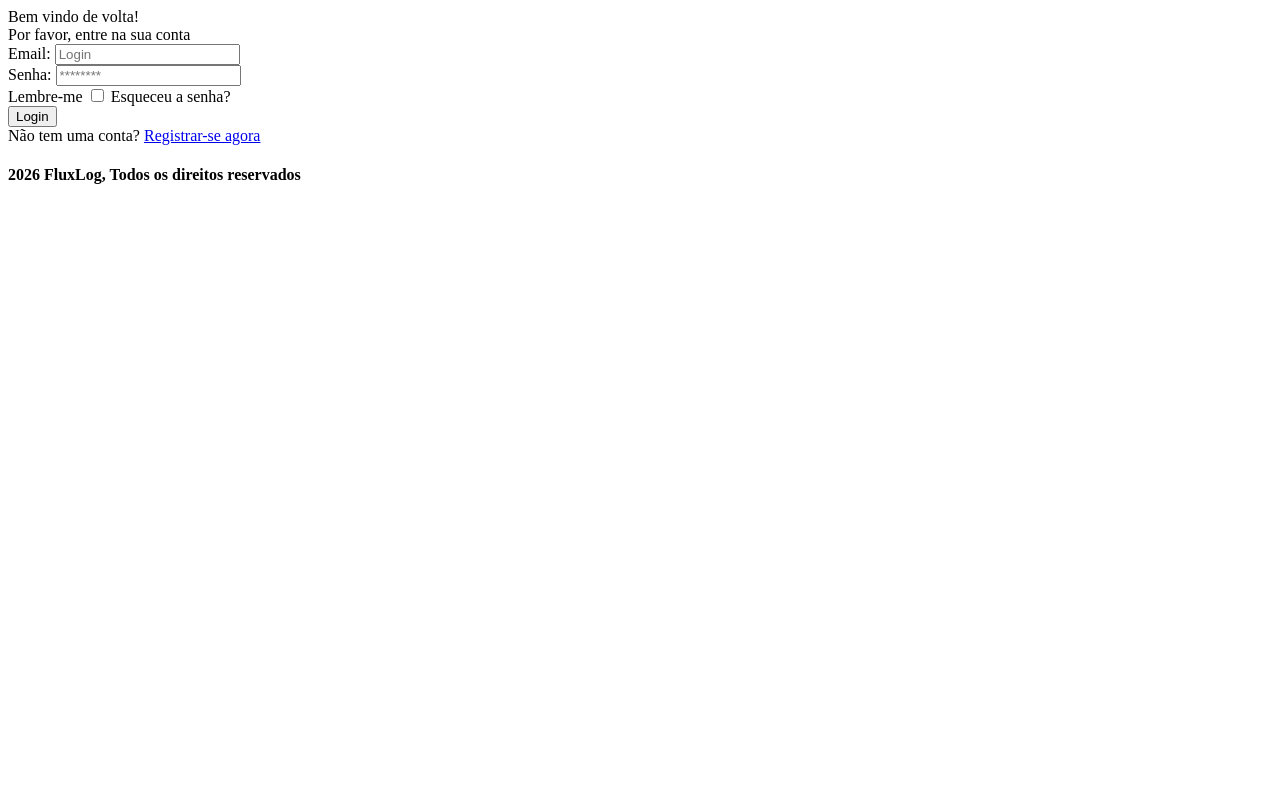
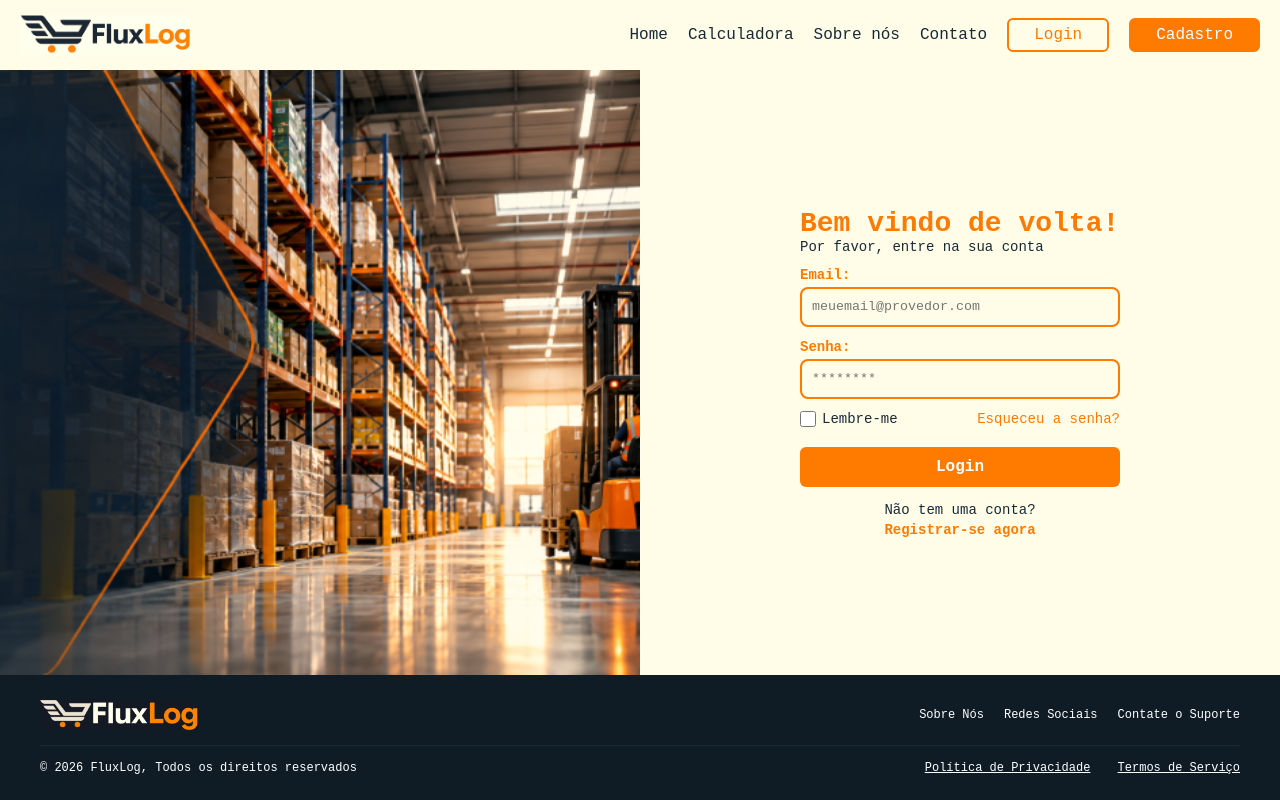
Before and after one commit to Flux-Log/flux-log, a plain HTML site: page colaboradores/kaua-pacce/login.html in a window 1280 px wide. Drawn offline with Linux system fonts and the light colour scheme; a web font is replaced by a local one.

Commit message:
alterado a logica de tentativas no login e adicionado css

```diff
--- a/colaboradores/kaua-pacce/login.html
+++ b/colaboradores/kaua-pacce/login.html
@@ -1,53 +1,107 @@
 <!DOCTYPE html>
 <html lang="pt-br">
+
 <head>
     <meta charset="UTF-8">
     <meta name="viewport" content="width=device-width, initial-scale=1.0">
     <title>Login</title>
+    <link href="https://fonts.googleapis.com/css2?family=Google+Sans+Code:wght@400;700&display=swap" rel="stylesheet">
+    <link rel="stylesheet" href="style.css">
 </head>
+
 <body>
-<div>
-    <span>Bem vindo de volta!</span>
-    <br>
-    <span>Por favor, entre na sua conta</span>
-<br>
-    <span>Email:</span>
-    <input id="ipt_email" type="text" placeholder="Login">
-<br>
-    <span>Senha:</span>
-    <input type="text" id="ipt_senha" placeholder="********">
-<br>
-    <span>Lembre-me</span>
-    <input type="checkbox" id="ipt_checkbox">
-    <span>Esqueceu a senha?</span>
-
-<br>
-    <button onclick="login()">Login</button>
-<br>
-    <span>Não tem uma conta?</span>
-    <a href="cadastro.html">Registrar-se agora</a>
+<div class="header">
+    <img src="imagens/logoAzul.png" class="logo" alt="FluxLog">
+    <div class="menu">
+        <a href="">Home</a>
+        <a href="">Calculadora</a>
+        <a href="">Sobre nós</a>
+        <a href="">Contato</a>
+        <a href="login.html" class="btn-login">Login</a>
+        <a href="cadastro.html" class="btn-cadastro">Cadastro</a>
+    </div>
 </div>
 
-<!--footer inicio-->
-  <div class="footer">
-    <div class="container">
-      <h4>2026 FluxLog, Todos os direitos reservados</h4>
+<div class="principal">
+    <div class="imagem"></div>
+        <div class="formulario">
+            <div class="caixa">
+                <h1>Bem vindo de volta!</h1>
+                <p class="subtitulo">Por favor, entre na sua conta</p>
+
+                <label for="ipt_email">Email:</label>
+                <input type="text" id="ipt_email" placeholder="meuemail@provedor.com">
+
+                <label for="ipt_senha">Senha:</label>
+                <input type="password" id="ipt_senha" placeholder="********">
+
+                <div class="linha-lembrar">
+                    <div>
+                        <input type="checkbox" id="ipt_checkbox">
+                        <span>Lembre-me</span>
+                    </div>
+                    <a href="">Esqueceu a senha?</a>
+                </div>
+
+                <button id="btn_login" onclick="login()">Login</button>
+
+                <p class="link-cadastro">
+                    Não tem uma conta?
+                <a href="cadastro.html">Registrar-se agora</a>
+            </p>
+        </div>
     </div>
-  </div>
-  <!--footer fim-->
+</div>
 
+<div class="footer">
+    <div class="footer-topo">
+        <img src="imagens/logoBranco.png" class="logo" alt="FluxLog">
+        <div class="footer-links">
+            <a href="">Sobre Nós</a>
+            <a href="">Redes Sociais</a>
+            <a href="">Contate o Suporte</a>
+        </div>
+    </div>
+<div class="footer-base">
+    <span>© 2026 FluxLog, Todos os direitos reservados</span>
+        <span>
+            <a href="">Política de Privacidade</a>
+            <a href="">Termos de Serviço</a>
+            </span>
+        </div>
+    </div>
 </body>
+
 </html>
 <script>
-    function login(){
-        var email = ipt_email.value;
-        var senha = ipt_senha.value;
+    let tentativas = 3;
+    function login() {
+        let email = ipt_email.value;
+        let senha = ipt_senha.value;
 
-        if (email == "fluxlog@email.com" || senha == "12345678") {
+        // Bloqueia se acabaram as tentativas
+        if (tentativas <= 0) {
+            alert("Número máximo de tentativas atingido. Tente mais tarde.");
+        }
 
+        // Validação de campos vazios (não gasta tentativa)
+        if (email == "") {
+            alert("Email está vazio, preencha o campo.");
         }
-        else {
-            alert("Email ou login incorretos");
+        if (senha == "") {
+            alert("Senha está vazia, preencha o campo.");
+        }
+
+        // Validação das credenciais
+        if (email == "fluxlog@email.com" && senha == "12345678") {
+            alert("Login realizado com sucesso!");
+        } else {
+            tentativas--;
+            if (tentativas > 0) {
+                alert(`Email ou senha incorretos. Você ainda tem ${tentativas} tentativa(s).`);
+            } else {
+                alert("Número máximo de tentativas atingido.");
+            }
         }
     }
 </script>
--- a/colaboradores/kaua-pacce/style.css
+++ b/colaboradores/kaua-pacce/style.css
@@ -37,17 +37,18 @@ a {
     gap: 20px;
 }
 
-.btn-login {
+.btn-login,
+.btn-cadastro {
     padding: 6px 25px;
     border: 2px solid #ff7b00;
     border-radius: 6px;
+}
+
+.btn-login {
     color: #ff7b00;
 }
 
 .btn-cadastro {
-    padding: 6px 25px;
-    border: 2px solid #ff7b00;
-    border-radius: 6px;
     background-color: #ff7b00;
     color: white;
 }
@@ -163,3 +164,48 @@ a {
     margin-left: 20px;
     text-decoration: underline;
 }
+
+/* Login */
+.subtitulo {
+    margin-bottom: 10px;
+    font-size: 14px;
+}
+
+.linha-lembrar {
+    display: flex;
+    justify-content: space-between;
+    align-items: center;
+    margin-top: 12px;
+    font-size: 14px;
+}
+
+.linha-lembrar div {
+    display: flex;
+    align-items: center;
+    gap: 6px;
+}
+
+/* checkbox */
+.formulario .linha-lembrar input {
+    width: 16px;
+    height: 16px;
+    padding: 0;
+    accent-color: #ff7b00;
+}
+
+.linha-lembrar a,
+.link-cadastro a {
+    color: #ff7b00;
+}
+
+.link-cadastro {
+    margin-top: 15px;
+    font-size: 14px;
+    text-align: center;
+}
+
+.link-cadastro a {
+    display: block;
+    margin-top: 4px;
+    font-weight: bold;
+}
```
Also changed, not shown: colaboradores/kaua-pacce/cadastro.html (+5 -2 lines).
